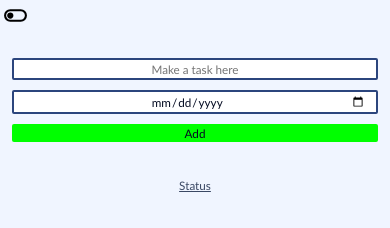
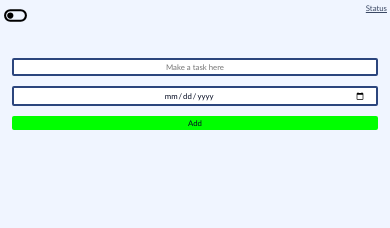
Before and after one commit to Oussecg/TODO, a website: page todo.html in a window 390 px wide. Drawn offline with nearby package versions, Linux system fonts and the light colour scheme; no server answers.

Commit message:
Small css adjustments

```diff
--- a/styles/todo/style.css
+++ b/styles/todo/style.css
@@ -18,7 +18,7 @@
     --green: hsl(120, 100%, 50%);
     --light-green: hsl(120, 100%, 70%);
     --max-font: 2rem;
-    --avg-font: 3vw;
+    --avg-font: 2vw;
     --min-font: 5px;
     --font: clamp(var(--min-font), var(--avg-font), var(--max-font));
 }
@@ -61,7 +61,7 @@
 }
 
 .switch-image {
-    width: 50px;
+    width: max(50px, 3dvw);
     cursor: pointer;
 }
 
@@ -69,7 +69,8 @@ body {
     background: var(--bg);
     color: var(--text);
     transition: all 0.3s;
-    height: 100dvh;
+    height: 100%;
+    max-height: 100dvh;
 }
 
 header {
@@ -127,14 +128,12 @@ input {
 .todo-input:focus {
     scale: 1.008;
     border-color: var(--danger);
-    font-size: 0dvh;
 }
 
 #todo-list {
     display: grid;
     margin-top: 20px;
-    height: 100%;
-    max-height: max(100px, 60dvh);
+    max-height: max(100px, 45dvh);
     overflow-y: auto;
 }
 
@@ -224,7 +223,7 @@ footer {
     justify-content: center;
 }
 
-.externel-page {
+.external-page {
     color: var(--text-muted);
 }
 
@@ -264,4 +263,10 @@ footer {
         padding: 2px 4px;
         scale: unset;
     }
+
+    .external-page{
+        position: absolute;
+        top: 3px;
+        right: 3px;
+    }
 }
--- a/todo.html
+++ b/todo.html
@@ -39,7 +39,7 @@
         </main>
         <div id="result"></div>
         <footer>
-            <a href="status.html" class="externel-page">Status</a>
+            <a href="status.html" class="external-page">Status</a>
         </footer>
     </body>
     <script src="scripts/todo/script.js"></script>
```
